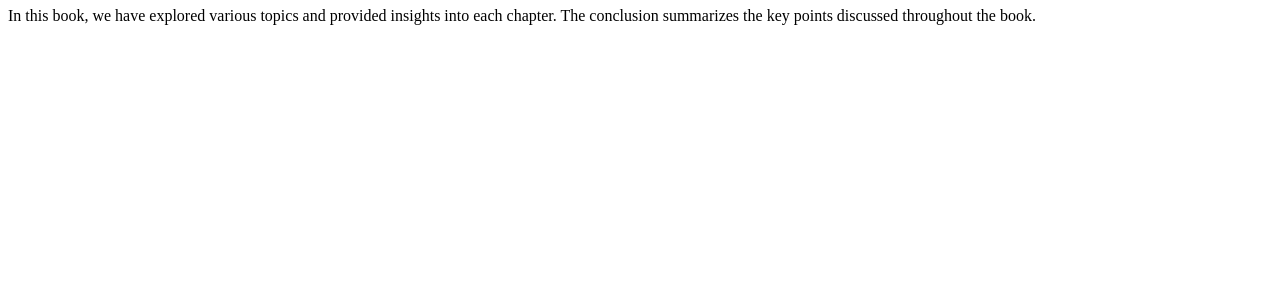
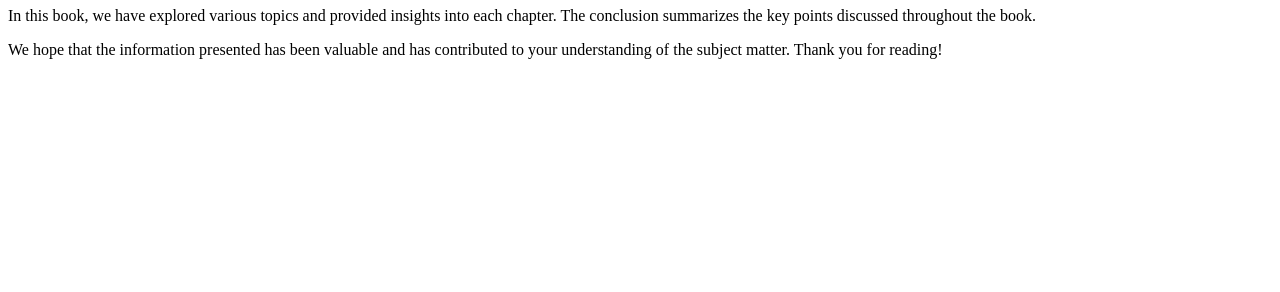
Before and after one commit to Bhuwan077/The-Complete-Full-Stack-Web-Development-Bootcamp, a plain HTML site: page 2.1 Heading Element/index.html in a window 1280 px wide. Shown: the part 508-800 px from the top of the page. Drawn offline with Linux system fonts and the light colour scheme.

Commit message:
practice6

```diff
--- a/2.1 Heading Element/index.html
+++ b/2.1 Heading Element/index.html
@@ -10,3 +10,4 @@
     <h3>Section 2</h3>
 <h1>Conclusion  </h1>
 <p>In this book, we have explored various topics and provided insights into each chapter. The conclusion summarizes the key points discussed throughout the book.</p>
+<p>We hope that the information presented has been valuable and has contributed to your understanding of the subject matter. Thank you for reading!</p>
```
